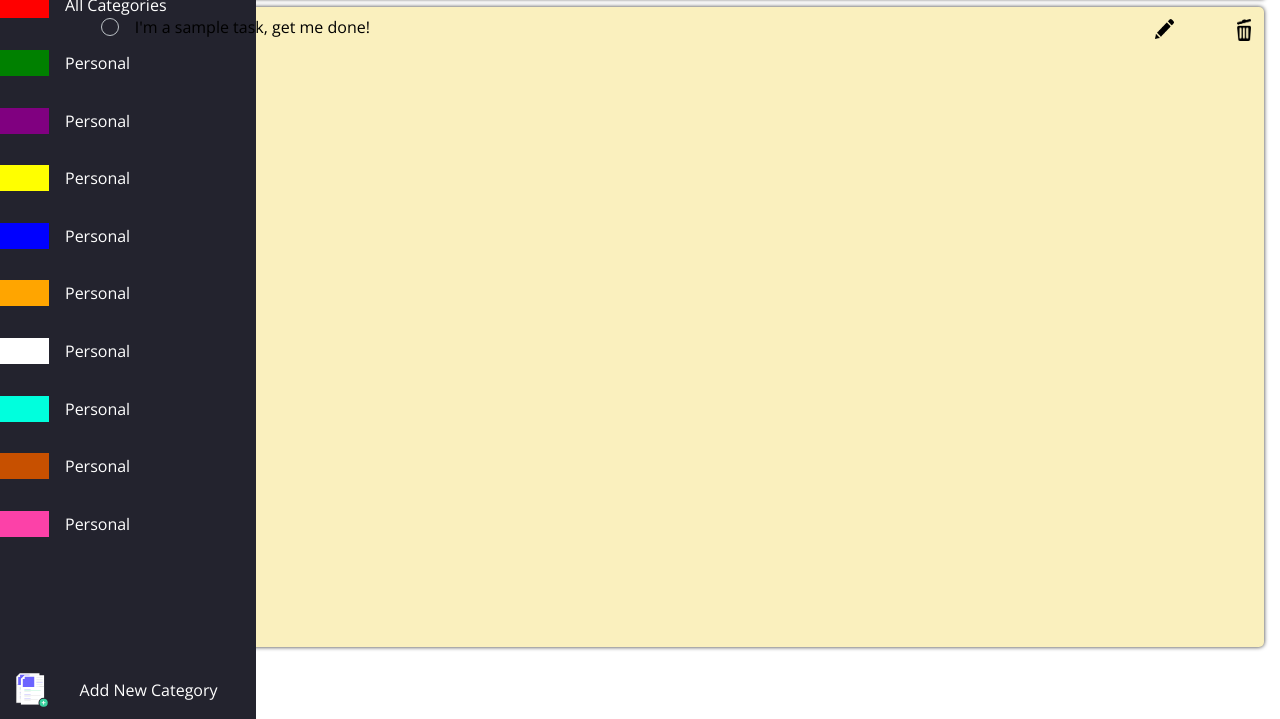
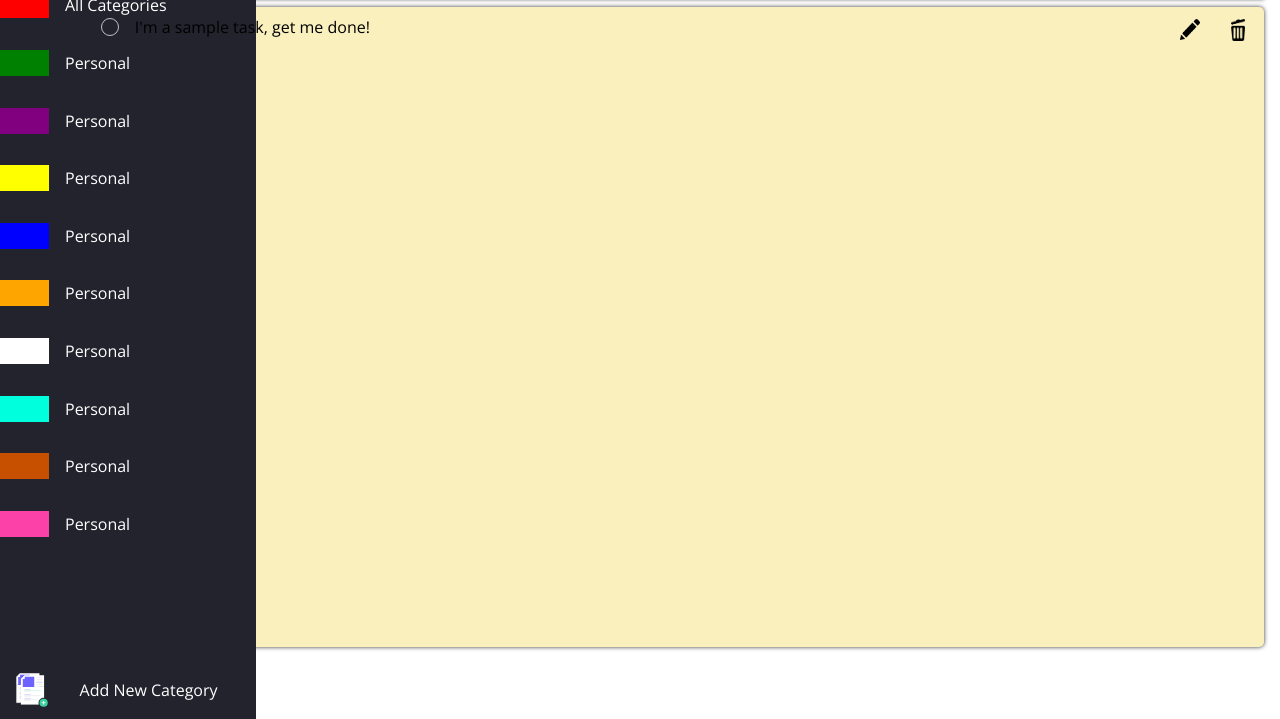
Before and after one commit to notstoe/todo-list, a plain HTML site: page index.html in a window 1280 px wide. Shown: the part 81-800 px from the top of the page. Drawn offline with nearby package versions, Linux system fonts and the light colour scheme.

Commit message:
new task styling

```diff
--- a/styles/style.css
+++ b/styles/style.css
@@ -156,13 +156,13 @@
 
 #editIcon {
   position: absolute;
-  right: 7vw;
-  width: 1.5vw;
+  right: 5vw;
+  width: 1.6vw;
 }
 
 #rmvIcon {
   position: absolute;
-  right: 1vw;
+  right: 1.5vw;
   width: 1.1vw;
 }
 
```
